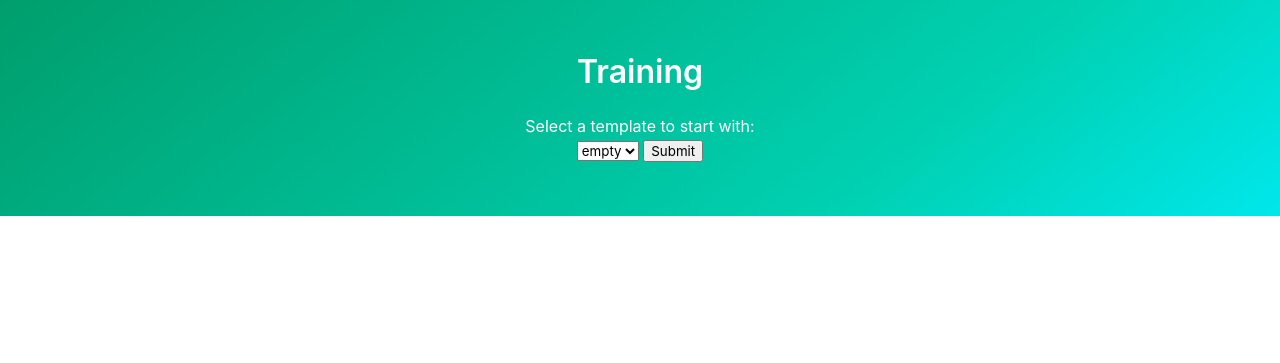
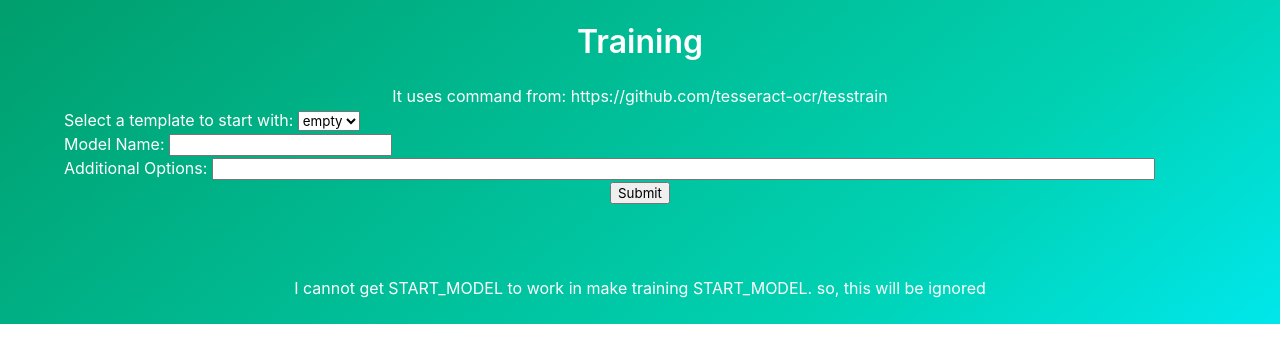
Before and after one commit to luozhijian/TesseractOcrTraining, a Flask app: template templates/training.html in a window 1280 px wide. Shown: the part 56-419 px from the top of the page. Run offline with Flask 3, Linux system fonts and the light colour scheme; the template is opened without the code that fills it, so the values that code supplies are empty; some libraries are stand-ins or nearby versions.

```diff
--- a/app.py
+++ b/app.py
@@ -158,7 +158,6 @@ def start_training():
     return redirect(url_for('login'))
 
 
-
 @app.route('/stream')
 def stream():
 
@@ -181,6 +180,7 @@ def stream():
         return Response(generate(), mimetype= 'text/event-stream')
     return redirect(url_for('login'))
 
+
 @app.route('/imageedit', methods=['GET'])
 def imageedit():
     if session.get('logged_in'):
@@ -200,9 +200,15 @@ def savetext():
     if session.get('logged_in'):
         imagefilename = request.args.get("image")
         user = helpers.get_user()
-        imagetext = request.form['imagetext']
-        helpers.save_image_text(user.username, imagefilename, imagetext)
-        return results()
+        action =request.form['action']
+        if action == 'Submit' :
+            imagetext = request.form['imagetext']
+            helpers.save_image_text(user.username, imagefilename, imagetext)
+        elif action == 'Delete' :
+            helpers.delete_one_image_file(user.username, imagefilename);
+
+        return images()
+
     return redirect(url_for('login'))
 
 
--- a/scripts/helpers.py
+++ b/scripts/helpers.py
@@ -7,7 +7,7 @@ from contextlib import contextmanager
 from requests.structures import CaseInsensitiveDict
 import bcrypt
 import os
-from PIL import Image
+from PIL import Image, UnidentifiedImageError
 from datetime import datetime
 import time
 from threading import Thread
@@ -83,6 +83,9 @@ def username_taken(username):
 
 def generate_image_folder(username ) :
     return os.path.join(root_path, username)
+
+def generate_image_fullpath(username, image_filename ) :
+    return os.path.join(root_path, username, image_filename)
 
 def generate_result_folder(username ) :
     return os.path.join(root_path, username, 'results')
@@ -160,8 +163,12 @@ def save_image_file(username, fileitem) :
             final_filename = os.path.join(root_path, username, final_filename)
            # open read and write the file into the server
             if need_convert_image_file :
-                im = Image.open(fileitem)
-                im.save(final_filename)
+                try :
+                    im = Image.open(fileitem)
+                    im.save(final_filename)
+                except UnidentifiedImageError :
+                    open(final_filename, 'wb').write(fileitem.read())
+
             else :
                 open(final_filename, 'wb').write(fileitem.read())
         return  final_filename + ' saved'
@@ -223,3 +230,11 @@ def read_image_text(username, image_filename ) :
         text= open(final_path, 'r').read()
         return text
     return ''    #return empty instead of None
+
+def delete_one_image_file(username, image_filename) :
+    final_path = generate_image_fullpath(username, image_filename)
+    if os.path.exists(final_path):
+        os.remove(final_path)
+    final_path = get_txtfilename_from_image(username, image_filename)
+    if os.path.exists(final_path):
+        os.remove(final_path)
--- a/templates/training.html
+++ b/templates/training.html
@@ -1,35 +1,67 @@
 {% extends "base.html" %}
 {% block body %}
 {% include "navbar.html" %}
+
+
 <title>Tessaract OCR Training</title>
 <section class="hero is-primary is-bold is-small">
-  <div class="hero-body">
+  <div class="hero-body" min-width="600px">
     <div class="container has-text-centered">
-      <div id="settings" class="settings-box">
-        <div class="settings-area">
+
           <h1 class="title">Training</h1>
 
-	  <form action="/start_training"  method="POST">
+		  <text>It uses command from: https://github.com/tesseract-ocr/tesstrain </text>
 
- <label for="language">Select a template to start with:</label>
-<select name="templatename" id="templatename">
-<option value="empty">empty</option>
-  {% for template in templates %}
+<form action="/start_training"  method="POST" >
 
- <option value="{{template}}">{{template}}</option>
+	<script>
 
- {% endfor %}
+		  function confirm_training() {
+				var model_name= document.getElementById("model_name").value.trim();
+				if (model_name.length <=1 ) {
+					alert("please input a validate model name");
+					return false;
+				}
+				var more_parameters =document.getElementById("more_parameters").value.trim();
+				var message1 =  'Command will be like following, Continue?\n make training START_MODEL=' + model_name + ' ' + more_parameters;
+				return confirm(message1);
+		  }
+	</script>
 
-</select>
+	<div style="float:left;">
+		<label for="language">Select a template to start with:</label>
+		<select name="templatename" id="templatename">
+			<option value="empty">empty</option>
+			{% for template in templates %}
+				<option value="{{template}}">{{template}}</option>
+			{% endfor %}
 
-
-<input type="submit" value="Submit">
+		</select>
+	</div>
+	<br>
+	<div style="clear: both;"></div>
+	<div style="float:left;">
+		<label for="model_name">Model Name:</label>
+		<input type="text" id="model_name" name="model_name" minlength="1">
+	</div>
+	<br>
+	<div style="clear: both;"></div>
+	<div style="float:left;">
+		<label for="more_parameters" >Additional Options:</label>
+		<input type="text" id="more_parameters" name="more_parameters" size ="100" >
+	</div>
+	<br>
+	<div style="clear: both;"></div>
+	<div style="float:center;">
+		<input type="submit" value="Submit" onclick="return confirm_training()">
+	</div>
 
 </form>
 
 
-        </div>
-      </div>
+<br><br> <br> <text>I cannot get START_MODEL to work in make training START_MODEL. so, this will be ignored</text>
+
+
     </div>
   </div>
 </section>
```
Also changed, not shown: templates/imageedit.html (+3 -4 lines).
